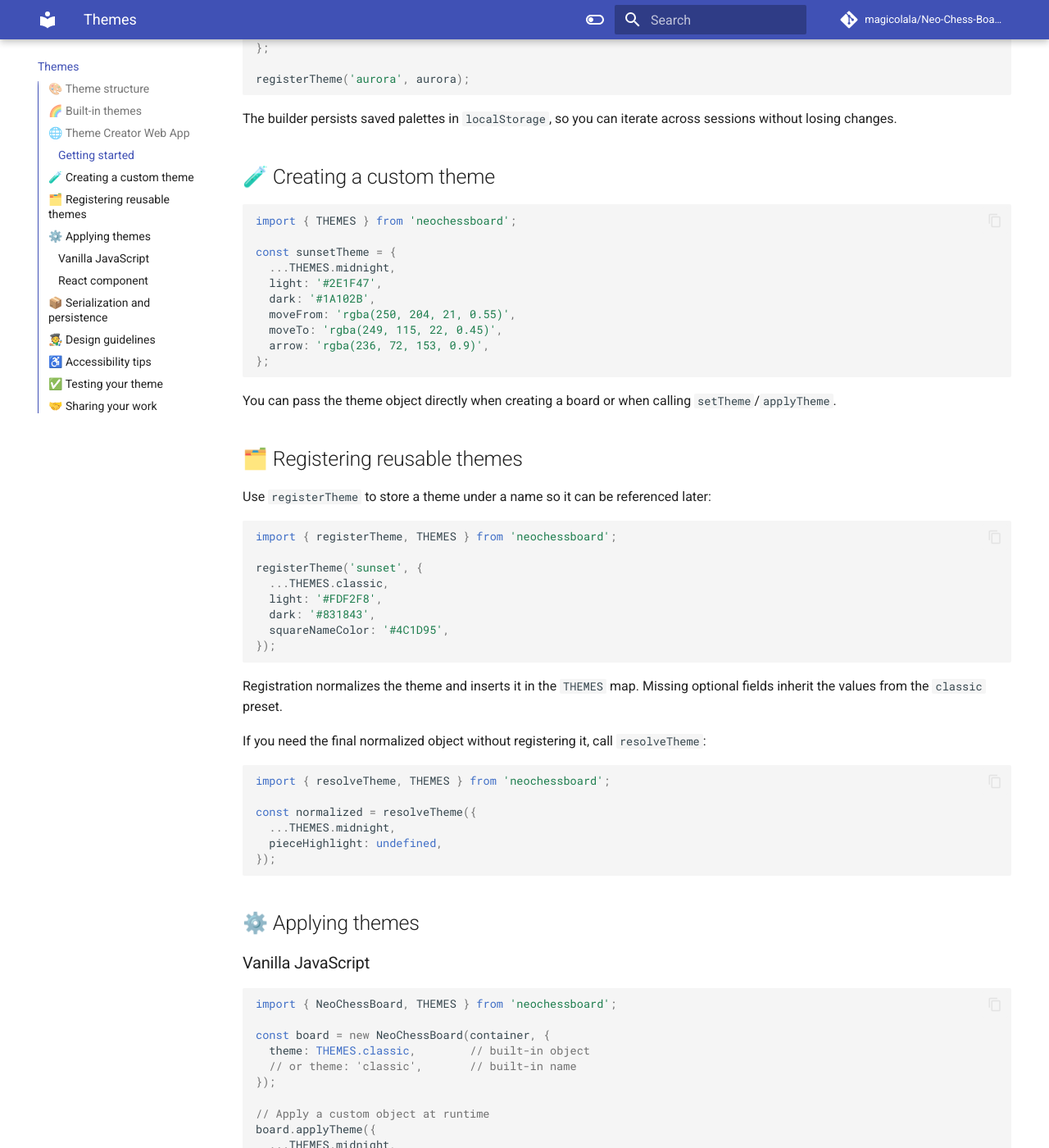
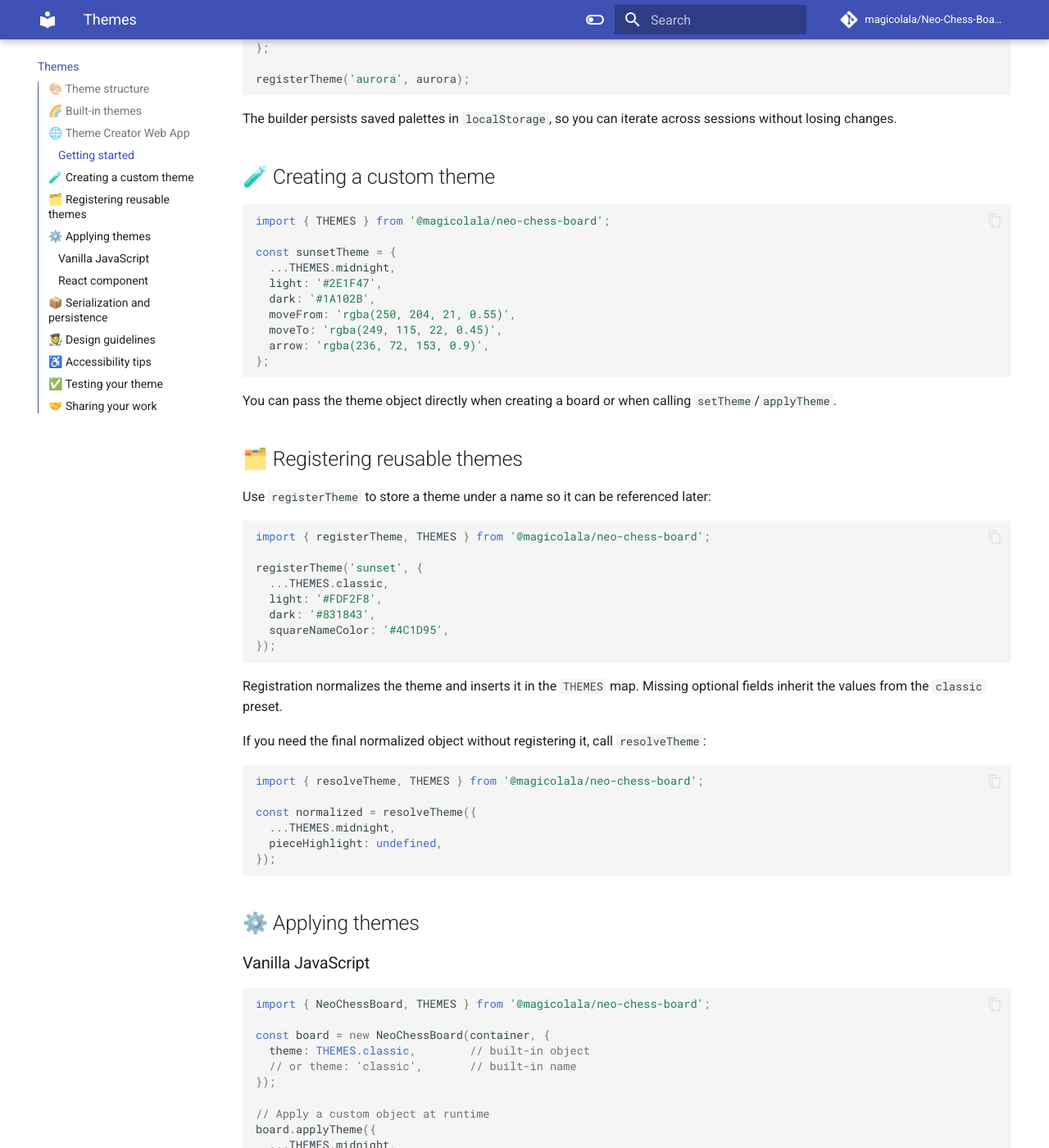
Before and after one commit to magicolala/Neo-Chess-Board-Ts-Library, an MkDocs documentation site: the page built from mkdocs_docs/themes.md, in a window 1280 px wide and 1400 px high, scrolled down 1780 px. Shown: the whole window at 82% size. Built offline with MkDocs 1.6.1 and Material for MkDocs 9.7.7, drawn with Linux system fonts in a browser that asks for light colours; comment, search, counter and statistics services are not loaded; some of the changed text lies outside the part shown.

````diff
--- a/mkdocs_docs/themes.md
+++ b/mkdocs_docs/themes.md
@@ -5,7 +5,7 @@ Neo Chess Board ships with a lightweight theming system focused on color palette
 ## 🎨 Theme structure
 
 ```ts
-import type { Theme } from 'neochessboard';
+import type { Theme } from '@magicolala/neo-chess-board';
 
 interface Theme {
   light: string;           // Light squares
@@ -38,7 +38,7 @@ All properties accept any valid CSS color string. `pieceStroke` and `pieceHighli
 Import the catalog through `THEMES`:
 
 ```ts
-import { THEMES } from 'neochessboard';
+import { THEMES } from '@magicolala/neo-chess-board';
 
 const { classic, midnight } = THEMES;
 ```
@@ -60,7 +60,7 @@ Instead of tweaking JSON by hand, try the hosted [Theme Creator](https://magicol
 Exported themes can be registered right away:
 
 ```ts
-import { registerTheme } from 'neochessboard';
+import { registerTheme } from '@magicolala/neo-chess-board';
 
 const aurora = {
   light: '#F5F3FF',
@@ -76,7 +76,7 @@ The builder persists saved palettes in `localStorage`, so you can iterate across
 ## 🧪 Creating a custom theme
 
 ```ts
-import { THEMES } from 'neochessboard';
+import { THEMES } from '@magicolala/neo-chess-board';
 
 const sunsetTheme = {
   ...THEMES.midnight,
@@ -95,7 +95,7 @@ You can pass the theme object directly when creating a board or when calling `se
 Use `registerTheme` to store a theme under a name so it can be referenced later:
 
 ```ts
-import { registerTheme, THEMES } from 'neochessboard';
+import { registerTheme, THEMES } from '@magicolala/neo-chess-board';
 
 registerTheme('sunset', {
   ...THEMES.classic,
@@ -110,7 +110,7 @@ Registration normalizes the theme and inserts it in the `THEMES` map. Missing op
 If you need the final normalized object without registering it, call `resolveTheme`:
 
 ```ts
-import { resolveTheme, THEMES } from 'neochessboard';
+import { resolveTheme, THEMES } from '@magicolala/neo-chess-board';
 
 const normalized = resolveTheme({
   ...THEMES.midnight,
@@ -123,7 +123,7 @@ const normalized = resolveTheme({
 ### Vanilla JavaScript
 
 ```ts
-import { NeoChessBoard, THEMES } from 'neochessboard';
+import { NeoChessBoard, THEMES } from '@magicolala/neo-chess-board';
 
 const board = new NeoChessBoard(container, {
   theme: THEMES.classic,        // built-in object
@@ -143,7 +143,7 @@ board.setTheme('sunset');
 ### React component
 
 ```tsx
-import { NeoChessBoard } from 'neochessboard';
+import { NeoChessBoard } from '@magicolala/neo-chess-board';
 
 const customTheme = {
   light: '#F5F3FF',
@@ -199,7 +199,7 @@ board.applyTheme(restored);
 ## ✅ Testing your theme
 
 ```ts
-import { resolveTheme } from 'neochessboard';
+import { resolveTheme } from '@magicolala/neo-chess-board';
 
 describe('sunset theme', () => {
   it('serializes correctly', () => {
````
Also changed, not shown: CHANGELOG.md (+1 -1 lines), CONTRIBUTING.md (+3 -3 lines), README.md (+16 -16 lines), demo/THEME_CREATOR_README.md (+1 -1 lines), examples/README.md (+6 -6 lines), mkdocs_docs/api.md (+2 -2 lines), mkdocs_docs/examples.md (+15 -15 lines), mkdocs_docs/index.md (+16 -16 lines), mkdocs_docs/pgn-features.md (+4 -4 lines), 2 other files.
